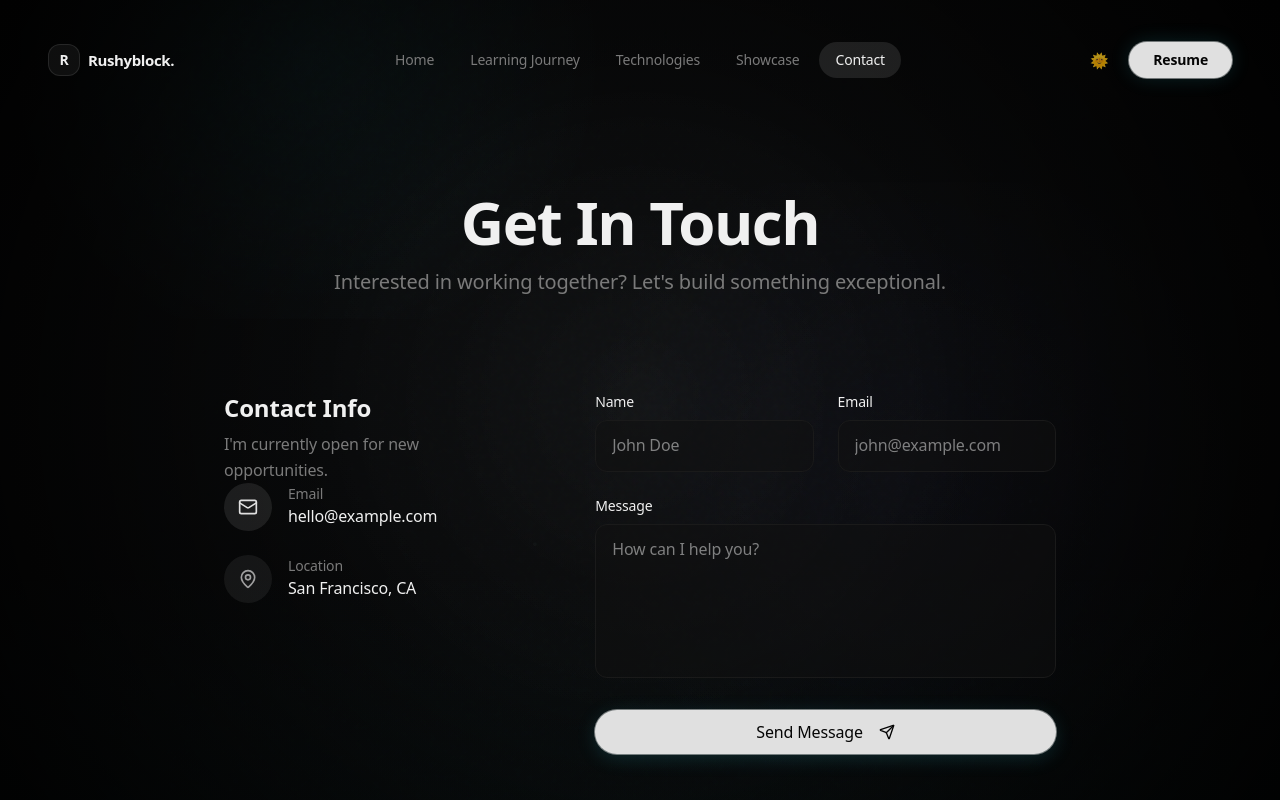
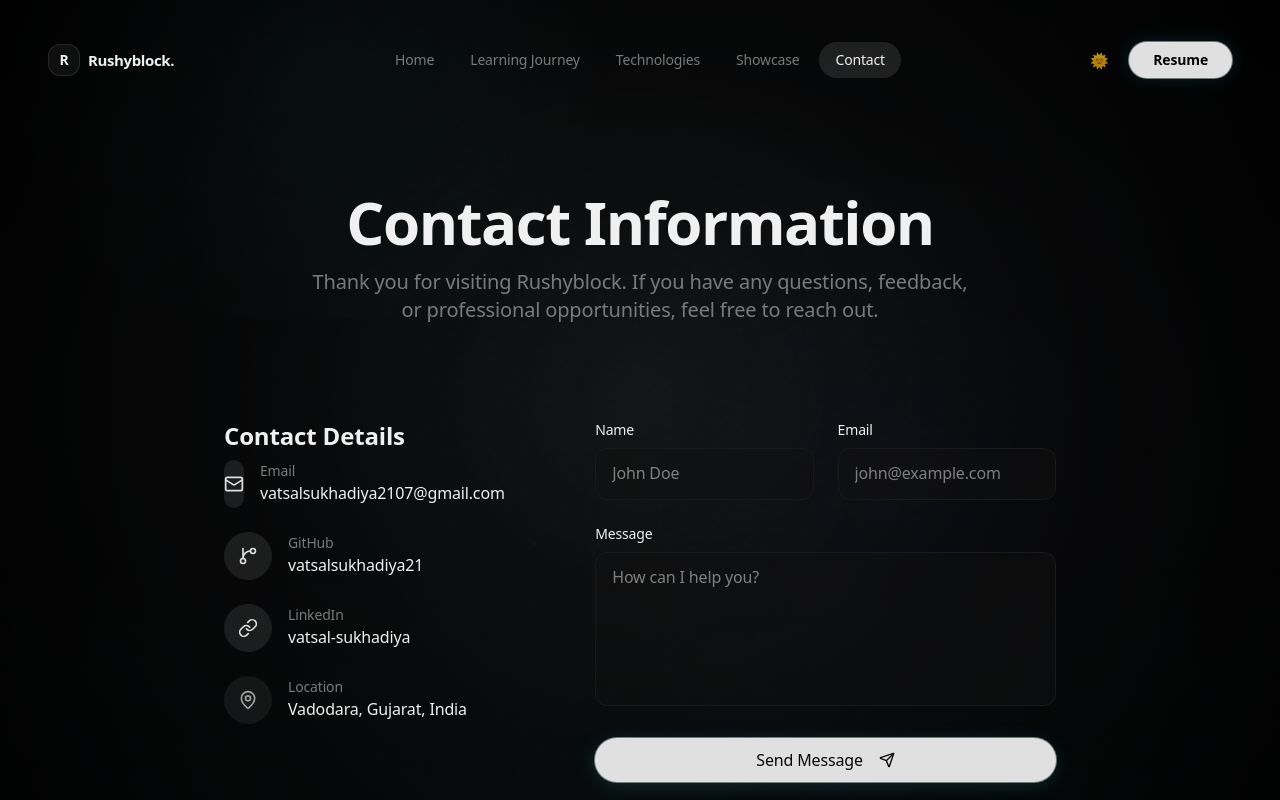
Before and after one commit to vatsalsukhadiya21/Rushyblock, a Next.js app: page /contact in a window 1280 px wide. Shown: the top 800 px of the page. Built offline with nearby package versions, Linux system fonts and the light colour scheme.

Commit message:
5th page modification

```diff
--- a/src/app/contact/page.tsx
+++ b/src/app/contact/page.tsx
@@ -5,15 +5,15 @@ import { PageTransition } from "@/components/ui/PageTransition";
 import { SectionHeading } from "@/components/ui/SectionHeading";
 import { GlassCard } from "@/components/ui/GlassCard";
 import { Button } from "@/components/ui/Button";
-import { Mail, MapPin, Send } from "lucide-react";
+import { Mail, MapPin, Send, GitBranch, Link } from "lucide-react";
 
 export default function Contact() {
   return (
     <PageTransition>
       <div className="container mx-auto px-6 py-24">
         <SectionHeading
-          title="Get In Touch"
-          subtitle="Interested in working together? Let's build something exceptional."
+          title="Contact Information"
+          subtitle="Thank you for visiting Rushyblock. If you have any questions, feedback, or professional opportunities, feel free to reach out."
         />
 
         <div className="max-w-4xl mx-auto mt-16 grid grid-cols-1 md:grid-cols-5 gap-8">
@@ -25,10 +25,7 @@ export default function Contact() {
           >
             <GlassCard className="p-8 h-full flex flex-col gap-8">
               <div>
-                <h3 className="text-2xl font-bold font-heading mb-2">Contact Info</h3>
-                <p className="text-muted-foreground">
-                  I'm currently open for new opportunities.
-                </p>
+                <h3 className="text-2xl font-bold font-heading mb-2">Contact Details</h3>
               </div>
 
               <div className="flex flex-col gap-6">
@@ -38,8 +35,32 @@ export default function Contact() {
                   </div>
                   <div>
                     <p className="text-sm text-muted-foreground">Email</p>
-                    <a href="mailto:hello@example.com" className="font-medium hover:text-primary transition-colors interactive">
-                      hello@example.com
+                    <a href="mailto:vatsalsukhadiya2107@gmail.com" className="font-medium hover:text-primary transition-colors interactive">
+                      vatsalsukhadiya2107@gmail.com
+                    </a>
+                  </div>
+                </div>
+
+                <div className="flex items-center gap-4">
+                  <div className="w-12 h-12 rounded-full bg-primary/10 flex items-center justify-center text-primary">
+                    <GitBranch className="w-5 h-5" />
+                  </div>
+                  <div>
+                    <p className="text-sm text-muted-foreground">GitHub</p>
+                    <a href="https://github.com/vatsalsukhadiya21" target="_blank" rel="noopener noreferrer" className="font-medium hover:text-primary transition-colors interactive">
+                      vatsalsukhadiya21
+                    </a>
+                  </div>
+                </div>
+
+                <div className="flex items-center gap-4">
+                  <div className="w-12 h-12 rounded-full bg-primary/10 flex items-center justify-center text-primary">
+                    <Link className="w-5 h-5" />
+                  </div>
+                  <div>
+                    <p className="text-sm text-muted-foreground">LinkedIn</p>
+                    <a href="https://www.linkedin.com/in/vatsal-sukhadiya/" target="_blank" rel="noopener noreferrer" className="font-medium hover:text-primary transition-colors interactive">
+                      vatsal-sukhadiya
                     </a>
                   </div>
                 </div>
@@ -50,7 +71,7 @@ export default function Contact() {
                   </div>
                   <div>
                     <p className="text-sm text-muted-foreground">Location</p>
-                    <p className="font-medium">San Francisco, CA</p>
+                    <p className="font-medium">Vadodara, Gujarat, India</p>
                   </div>
                 </div>
               </div>
```
